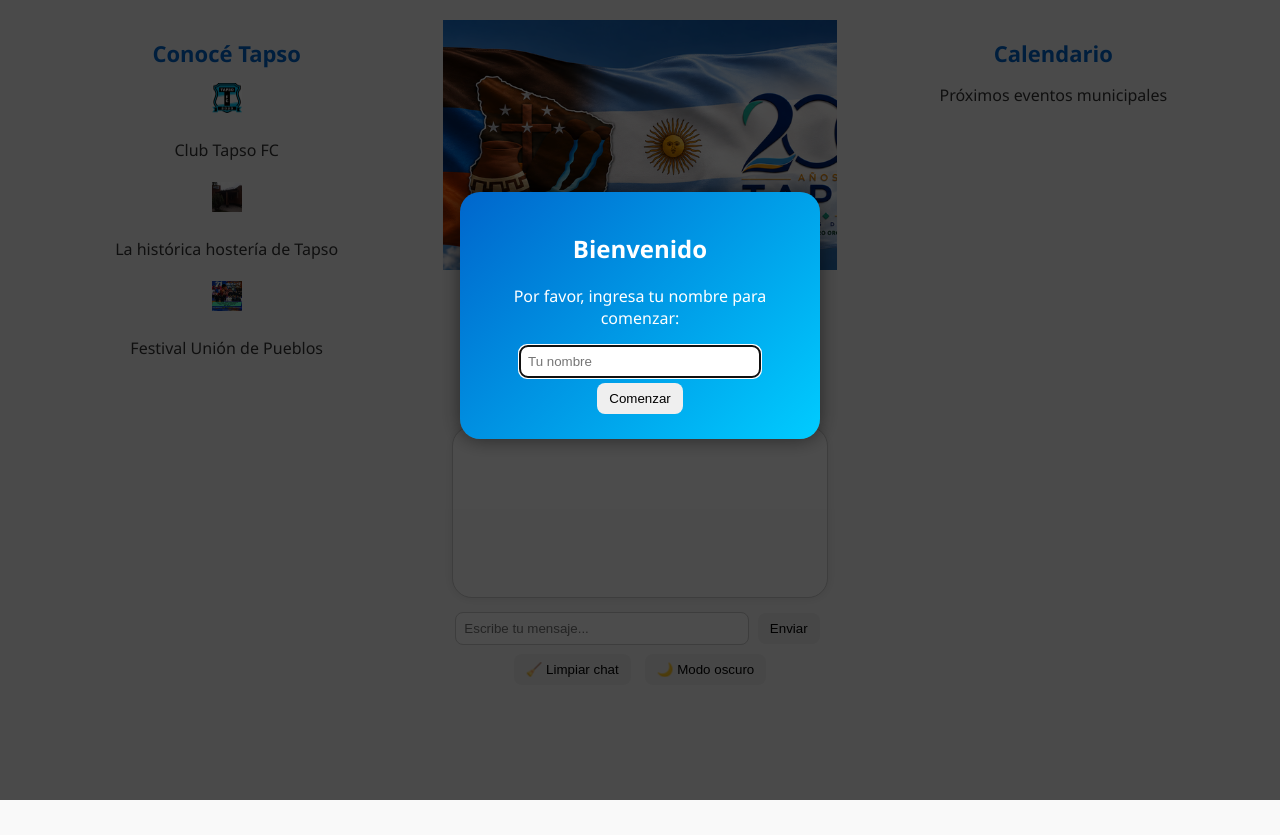
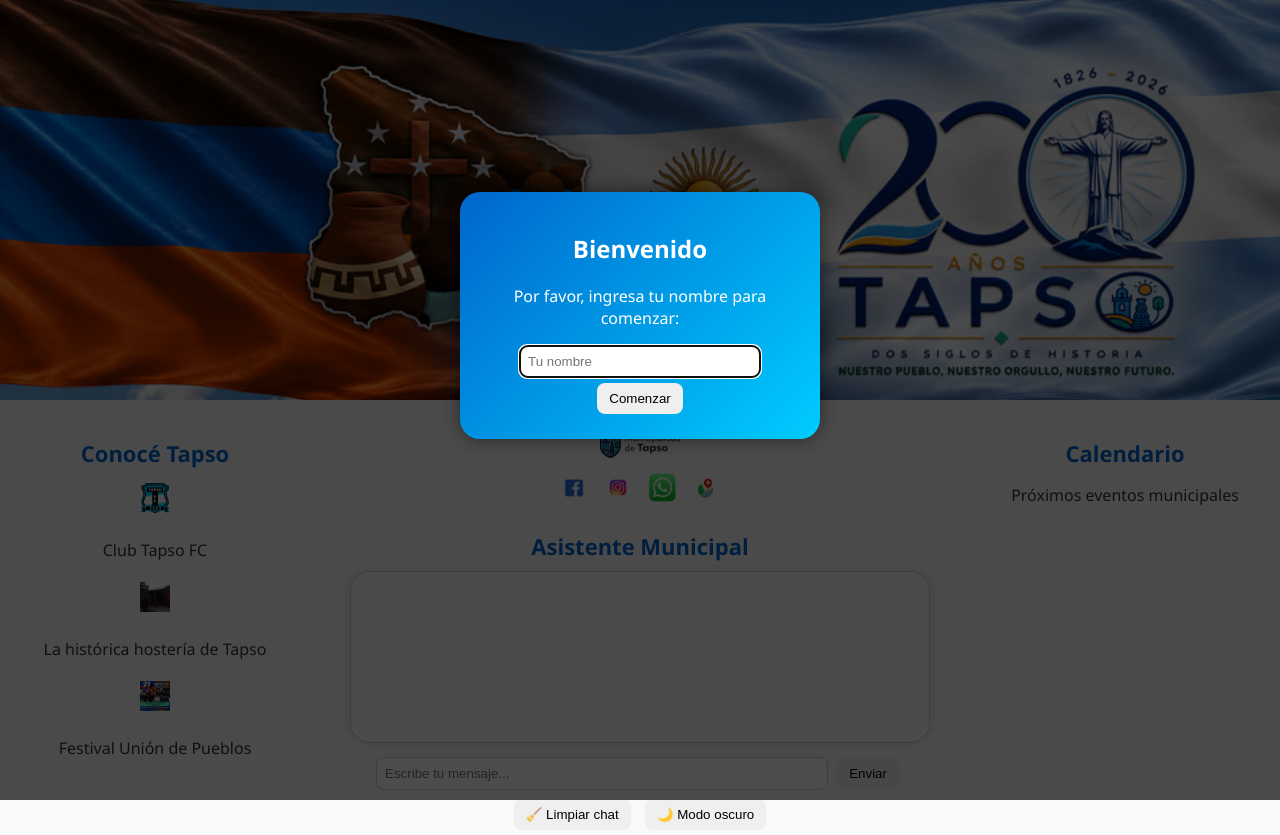
Before and after one commit to yoemmariver-ux/chatbot-tapso, a plain HTML site: page index.html in a window 1280 px wide. Before the commit the page ends 800 px from the top, so only its background shows below. Drawn offline with Linux system fonts and the light colour scheme.

Commit message:
Add files via upload

```diff
--- a/index.html
+++ b/index.html
@@ -20,6 +20,9 @@
 
   <!-- Contenedor principal -->
   <div id="main">
+    <!-- Banner arriba -->
+    <img src="images/banner-tapso.png" alt="Banner Tapso" class="banner-img">
+
     <!-- Conocé Tapso a la izquierda -->
     <div id="conoce">
       <h2 class="section-title">Conocé Tapso</h2>
@@ -39,26 +42,13 @@
 
     <!-- Sección central -->
     <div id="central">
-      <!-- Banner -->
-      <img src="images/banner-tapso.png" alt="Banner Tapso" class="banner-img">
-      <!-- Logo municipio -->
       <img src="images/logo-tapso.png" alt="Logo Tapso" class="logo-municipio">
-      <!-- Redes sociales con links -->
       <div class="icons">
-        <a href="https://www.facebook.com/municipalidadetapso" target="_blank">
-          <img src="images/facebook.png" alt="Facebook">
-        </a>
-        <a href="https://www.instagram.com/tapsocultura" target="_blank">
-          <img src="images/instagram.png" alt="Instagram">
-        </a>
-        <a href="https://wa.me/549XXXXXXXXXX" target="_blank">
-          <img src="images/watsapp.png" alt="WhatsApp">
-        </a>
-        <a href="https://maps.google.com/?q=Tapso+Catamarca" target="_blank">
-          <img src="images/ubicacion.png" alt="Ubicación">
-        </a>
+        <a href="https://www.facebook.com/municipalidadetapso" target="_blank"><img src="images/facebook.png" alt="Facebook"></a>
+        <a href="https://www.instagram.com/tapsocultura" target="_blank"><img src="images/instagram.png" alt="Instagram"></a>
+        <a href="https://wa.me/549XXXXXXXXXX" target="_blank"><img src="images/watsapp.png" alt="WhatsApp"></a>
+        <a href="https://maps.google.com/?q=Tapso+Catamarca" target="_blank"><img src="images/ubicacion.png" alt="Ubicación"></a>
       </div>
-      <!-- Ventana de chat -->
       <div id="chat">
         <h2 class="section-title">Asistente Municipal</h2>
         <div id="chatBox" class="chat-window"></div>
--- a/style.css
+++ b/style.css
@@ -13,32 +13,48 @@ body {
   margin-bottom: 10px;
 }
 
+/* Grid layout */
 #main {
-  display: flex;
-  justify-content: space-between;
-  align-items: flex-start;
-  margin: 20px;
+  display: grid;
+  grid-template-columns: 1fr 2fr 1fr; /* izquierda, centro, derecha */
+  grid-template-rows: auto 1fr;       /* fila 1: banner, fila 2: contenido */
+  gap: 20px;
 }
 
-#conoce, #central, #calendario {
-  flex: 1;
-  margin: 0 10px;
+/* Banner ocupa toda la fila superior */
+.banner-img {
+  grid-column: 1 / 4;
+  width: 100%;
+  height: 400px;
+  object-fit: cover;
+  display: block;
 }
 
-.banner-img {
-  width: 100%;
-  height: 250px; /* más grande */
-  object-fit: cover;
+/* Conocé Tapso a la izquierda */
+#conoce {
+  grid-column: 1;
+  grid-row: 2;
 }
 
-/* Logo municipio chico */
+/* Sección central */
+#central {
+  grid-column: 2;
+  grid-row: 2;
+  text-align: center;
+}
+
+/* Calendario a la derecha */
+#calendario {
+  grid-column: 3;
+  grid-row: 2;
+}
+
 .logo-municipio {
   width: 80px;
   margin: 10px auto;
   display: block;
 }
 
-/* Íconos redes y fotos conoce Tapso del mismo tamaño */
 .icons img,
 .conoce-img {
   width: 30px;
@@ -47,7 +63,6 @@ body {
   cursor: pointer;
 }
 
-/* Ventana de chat */
 .chat-window {
   border: 1px solid #ccc;
   border-radius: 20px;
```
